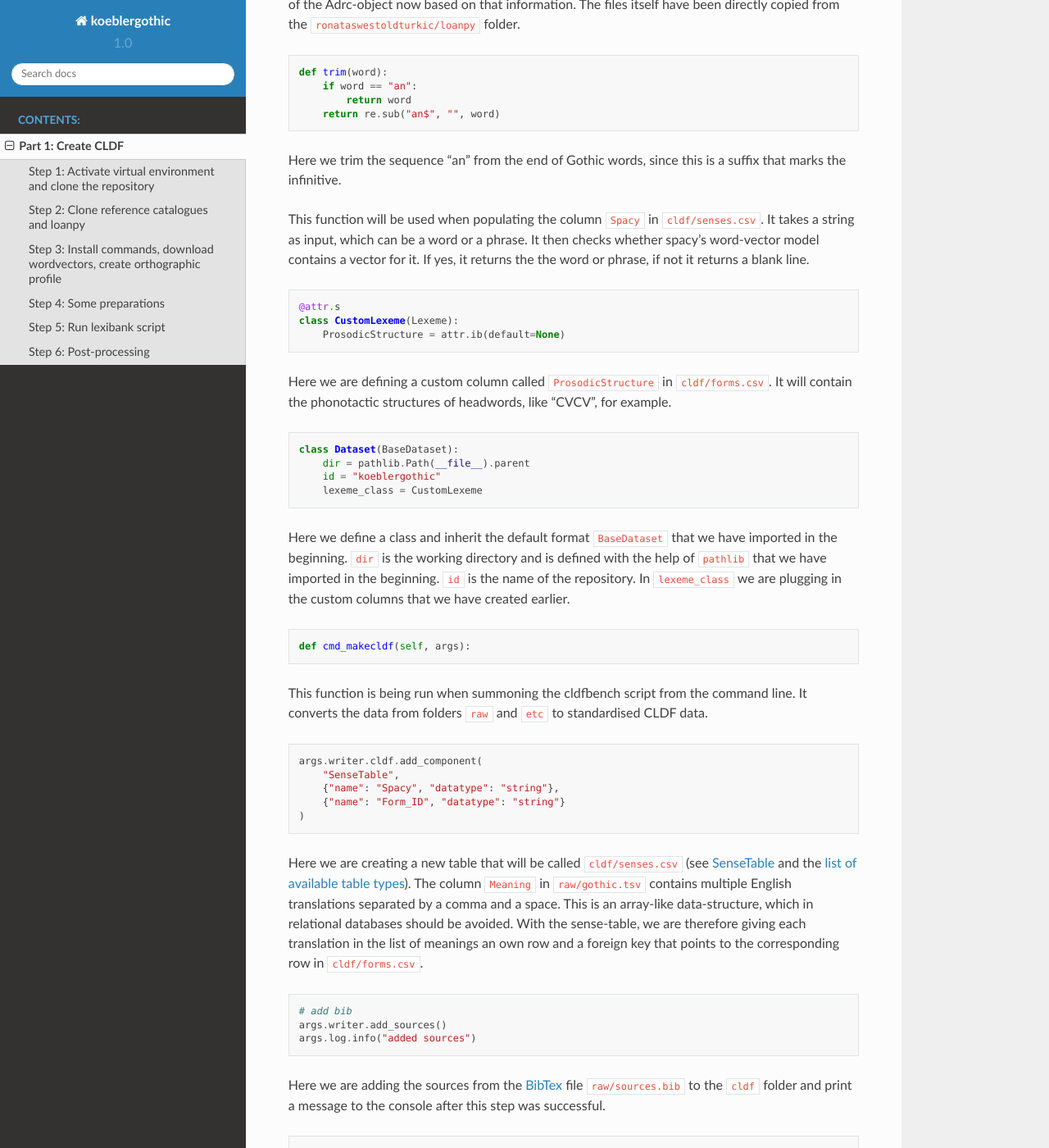
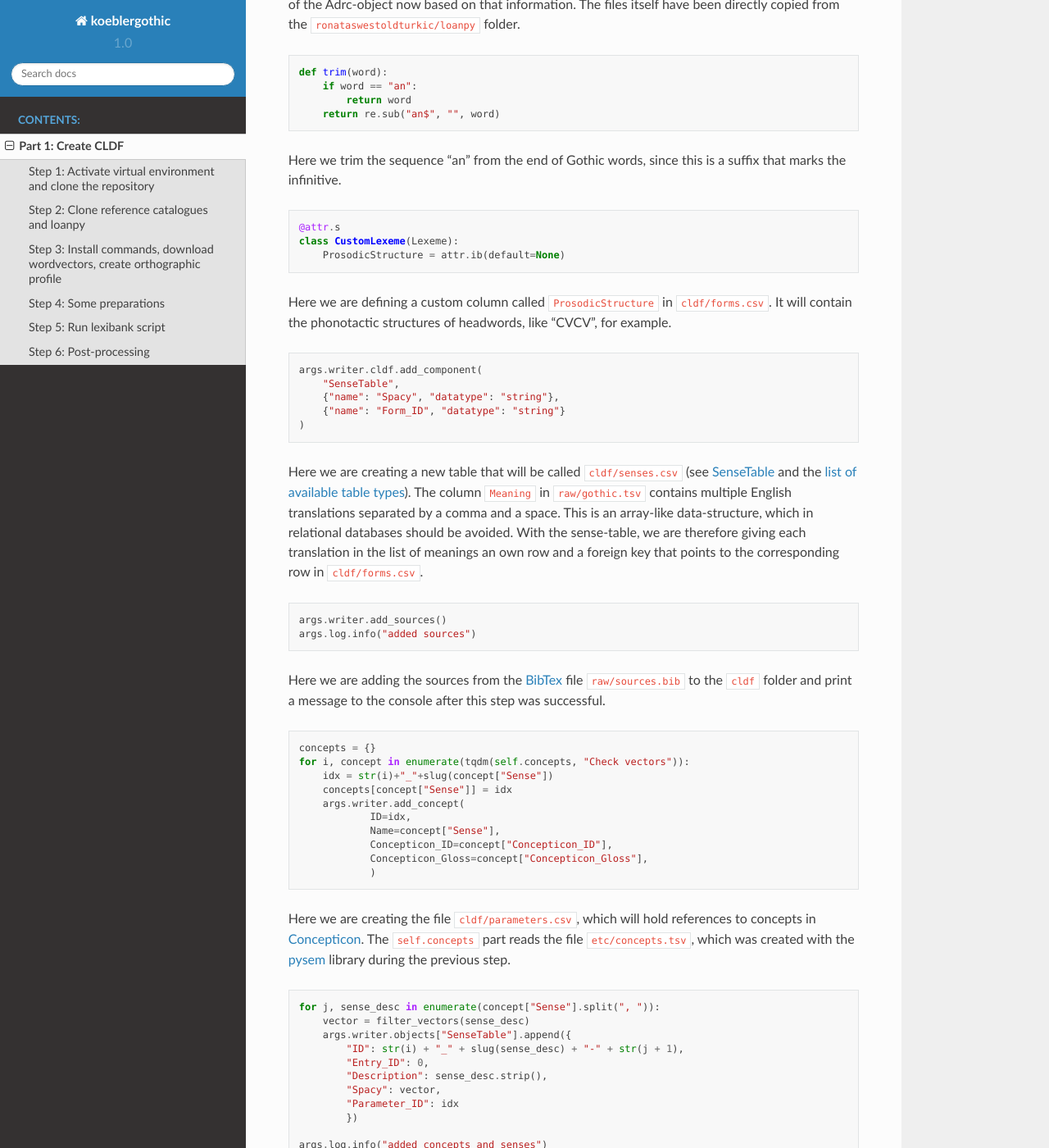
Before and after one commit to LoanpyDataHub/koeblergothic, a Sphinx documentation site: the page built from docs/mkcldf.rst, in a window 1280 px wide and 1400 px high, scrolled down 3004 px. Shown: the whole window at 82% size. Built offline with Sphinx 7.4.7 and the Read the Docs theme 2.0.0, drawn with Linux system fonts in a browser that asks for light colours; some of the changed text lies outside the part shown.

Commit message:
[skip ci] updatedocs

```diff
--- a/docs/mkcldf.rst
+++ b/docs/mkcldf.rst
@@ -175,12 +175,6 @@ The files itself have been directly copied from the
 Here we trim the sequence "an" from the end of Gothic words, since this
 is a suffix that marks the infinitive.
 
-This function will be used when populating the column ``Spacy`` in
-``cldf/senses.csv``. It takes a string as input, which can be a word
-or a phrase. It then checks whether spacy's word-vector model contains a
-vector for it. If yes, it returns the the word or phrase, if not
-it returns a blank line.
-
 .. code-block:: python
 
    @attr.s
@@ -190,27 +184,6 @@ it returns a blank line.
 Here we are defining a custom column called ``ProsodicStructure`` in
 ``cldf/forms.csv``. It will contain the phonotactic structures of
 headwords, like "CVCV", for example.
-
-.. code-block:: python
-
-   class Dataset(BaseDataset):
-       dir = pathlib.Path(__file__).parent
-       id = "koeblergothic"
-       lexeme_class = CustomLexeme
-
-Here we define a class and inherit the default format ``BaseDataset`` that we
-have imported in the beginning. ``dir`` is the working directory and is
-defined with the help of ``pathlib`` that we have imported in the beginning.
-``id`` is the name of the repository. In ``lexeme_class`` we are plugging in
-the custom columns that we have created earlier.
-
-.. code-block:: python
-
-	def cmd_makecldf(self, args):
-
-This function is being run when summoning the cldfbench script from the command
-line. It converts the data from folders ``raw`` and ``etc`` to standardised
-CLDF data.
 
 .. code-block:: python
 
@@ -231,11 +204,8 @@ which in relational databases should be avoided. With the sense-table,
 we are therefore giving each translation in the list of meanings an own row
 and a foreign key that points to the corresponding row in ``cldf/forms.csv``.
 
-
-
 .. code-block:: python
 
-   # add bib
    args.writer.add_sources()
    args.log.info("added sources")
 
@@ -246,9 +216,8 @@ was successful.
 
 .. code-block:: python
 
-   # add concept
    concepts = {}
-   for i, concept in enumerate(self.concepts):
+   for i, concept in enumerate(tqdm(self.concepts, "Check vectors")):
        idx = str(i)+"_"+slug(concept["Sense"])
        concepts[concept["Sense"]] = idx
        args.writer.add_concept(
@@ -275,7 +244,6 @@ during the previous step.
            "Spacy": vector,
            "Parameter_ID": idx
            })
-       print(f"{i+1}/{len(self.concepts)} meanings checked for word vectors", end="\r")
 
    args.log.info("added concepts and senses")
 
@@ -287,12 +255,8 @@ translations that originate from the column ``Meaning`` in
 This foreign key points to the primary key in ``parameters.csv`` and to the
 foreign keys in ``Parameter_ID`` in ``cldf/forms.csv``. The column
 ``Entry_ID`` is a default column and must be populated even if it is not
-pointing anywhere. Therefore, it contains only zeroes.
-
-Since this loop takes a bit longer to execute (about one minute on my
-own machine), there is a print statement that shows its progress.
-After this step is done, the logger prints a message to the console
-that the step was executed successfully.
+pointing anywhere. Therefore, it contains only zeroes. The tqdm-library prints
+a progressbar to the console.
 
 .. code-block:: python
 
```
